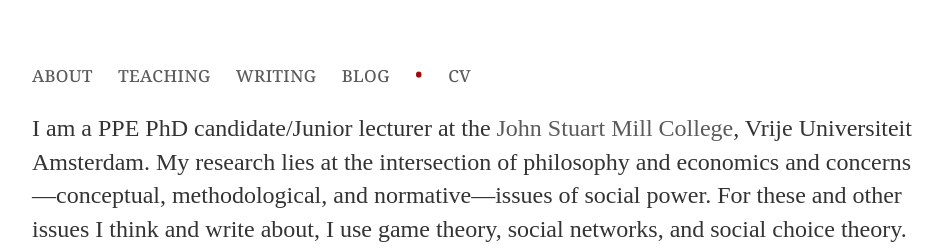
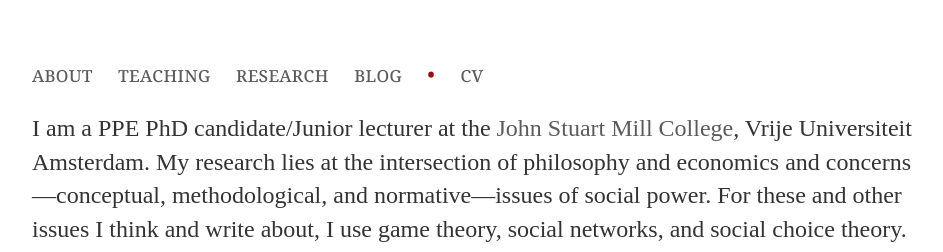
Before and after one commit to uzunovam/uzunovam, a Jekyll site: the page built from index.html, in a window 1280 px wide. Shown: the top 252 px of the page, without its empty margins (160-1103 px from the left). Built offline with Jekyll 4.4.1, drawn with Linux system fonts in a browser that asks for light colours.

Commit message:
Update default.html

```diff
--- a/_layouts/default.html
+++ b/_layouts/default.html
@@ -11,7 +11,7 @@
 	    			<ul>
 					<li><a href="/">about</a></li>
 		       			<li><a href="/teaching">teaching</a></li>
-	        			<li><a href="/writing">writing</a></li>
+	        			<li><a href="/writing">research</a></li>
 					<li><a href="/blog">blog</a></li>
 		        		<!-- <li><a href="/personal">personal</a></li> -->
 					<li><bullet>&#8226;</bullet></li>
```
